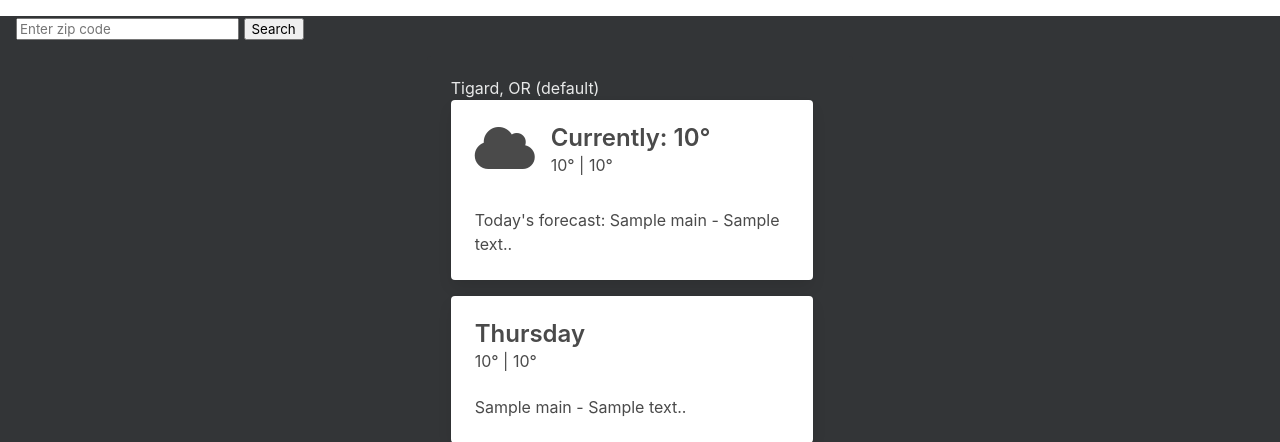
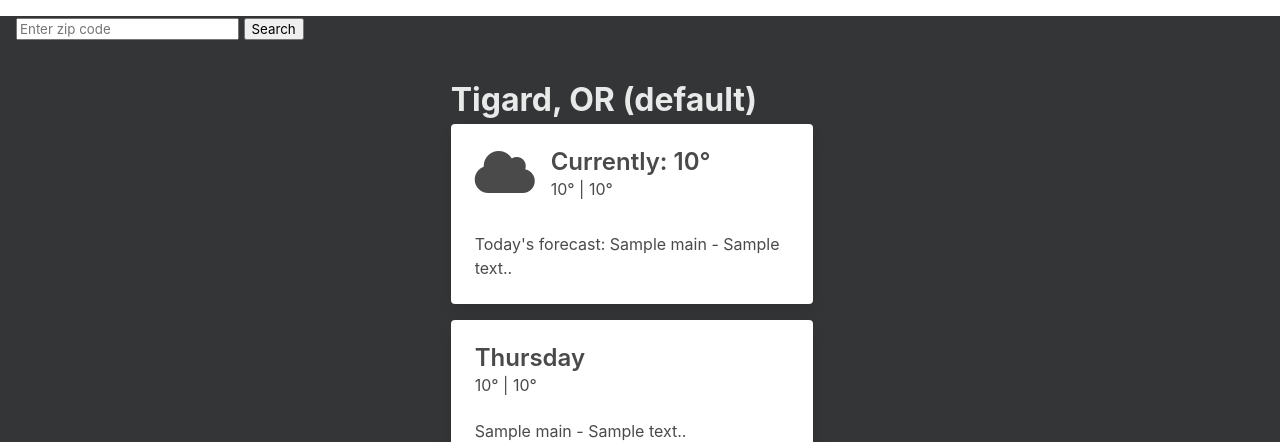
Before and after one commit to JoshLudahl/qaable, a Flask app: page / in a window 1280 px wide. Shown: the top 442 px of the page. Run offline with Flask 2, Linux system fonts and the light colour scheme; a database or web service that is not in the repository returns one stand-in record (values such as "Sample title"); data that the repository does not hold is empty.

Commit message:
css version bump

```diff
--- a/static/css/styles.css
+++ b/static/css/styles.css
@@ -9,6 +9,10 @@ body {
 
 .card {
   margin-bottom: 1rem;
+}
+.city_label {
+  font-weight: 700;
+  font-size: 2rem;
 }
 
 .push-right {
--- a/templates/index.html
+++ b/templates/index.html
@@ -11,7 +11,7 @@
     <link rel="stylesheet" href="https://cdnjs.cloudflare.com/ajax/libs/font-awesome/5.15.1/css/all.min.css" integrity="sha512-+4zCK9k+qNFUR5X+cKL9EIR+ZOhtIloNl9GIKS57V1MyNsYpYcUrUeQc9vNfzsWfV28IaLL3i96P9sdNyeRssA==" crossorigin="anonymous" />
 
     <!-- Custom CSS -->
-    <link rel="stylesheet" type="text/css" href="{{ url_for('static', filename='css/styles.css') }}?ver=1.07">
+    <link rel="stylesheet" type="text/css" href="{{ url_for('static', filename='css/styles.css') }}?ver=1.08">
 
     <title>QA-Able</title>
 </head>
@@ -24,9 +24,9 @@
     <div class="container is-max-desktop custom-margin">
         <div class="notification custom-notification">
             {% if city %}
-                <h1>{{ city }}, {{ state }}</h1>
+                <h1 class="city_label">{{ city }}, {{ state }}</h1>
             {% else %}
-            <h1>Tigard, OR (default)</h1>
+            <h1 class="city_label">Tigard, OR (default)</h1>
             {% endif %}
 
             {% if weather.alerts %}
```
